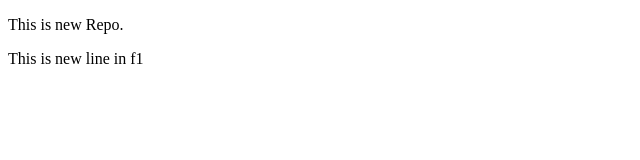
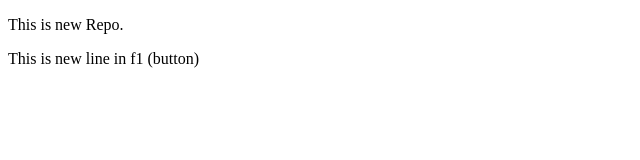
Before and after one commit to Bristi16/localrepo, a plain HTML site: page index.html in a window 1280 px wide. Shown: the full height of the page, 0-640 px from the left. Drawn offline with Linux system fonts and the light colour scheme.

```diff
--- a/index.html
+++ b/index.html
@@ -7,6 +7,6 @@
 </head>
 <body>
     <p>This is new Repo.</p>
-    <p>This is new line in f1</p>
+    <p>This is new line in f1 (button)</button></p>
 </body>
 </html>
```
